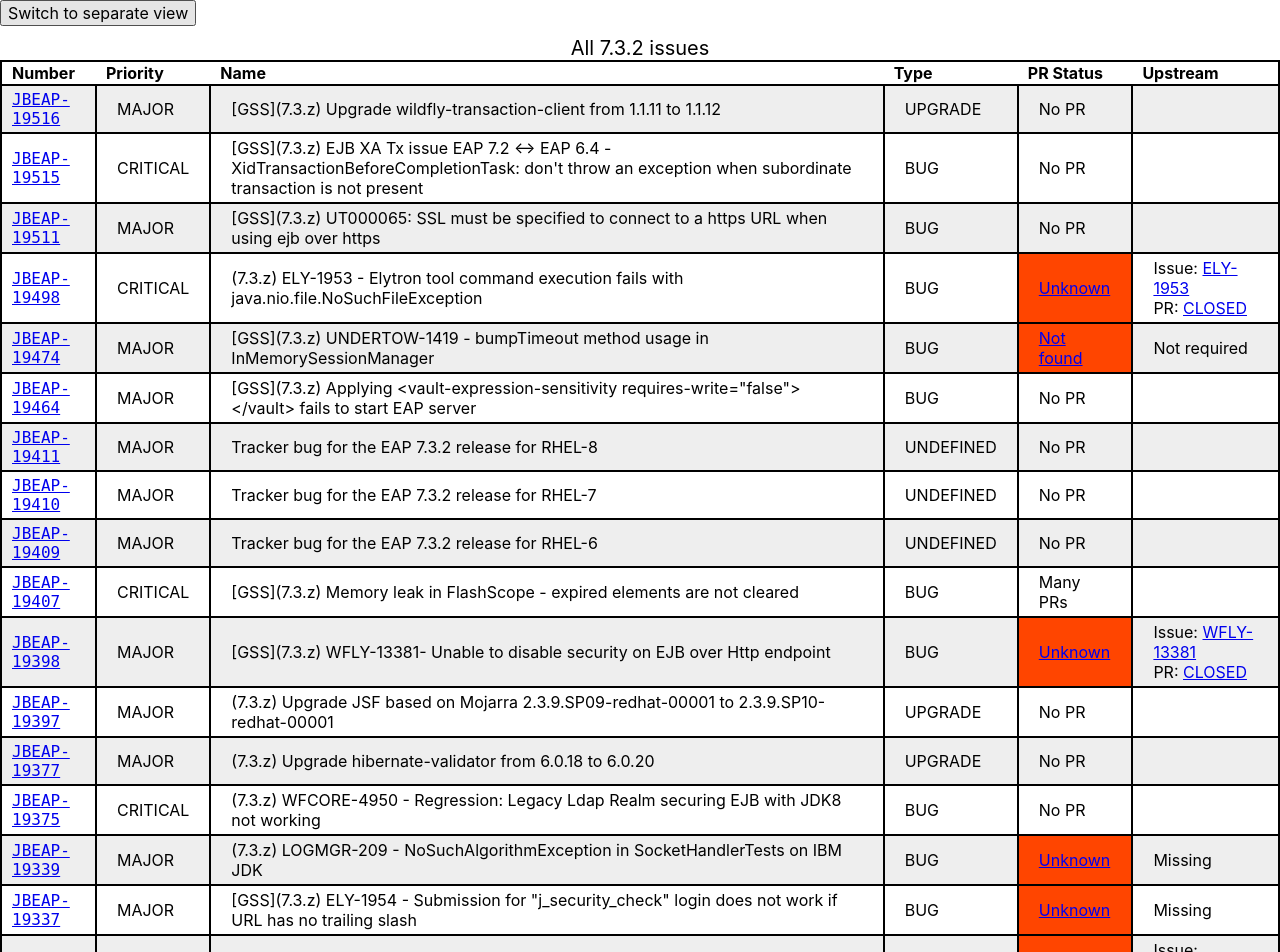
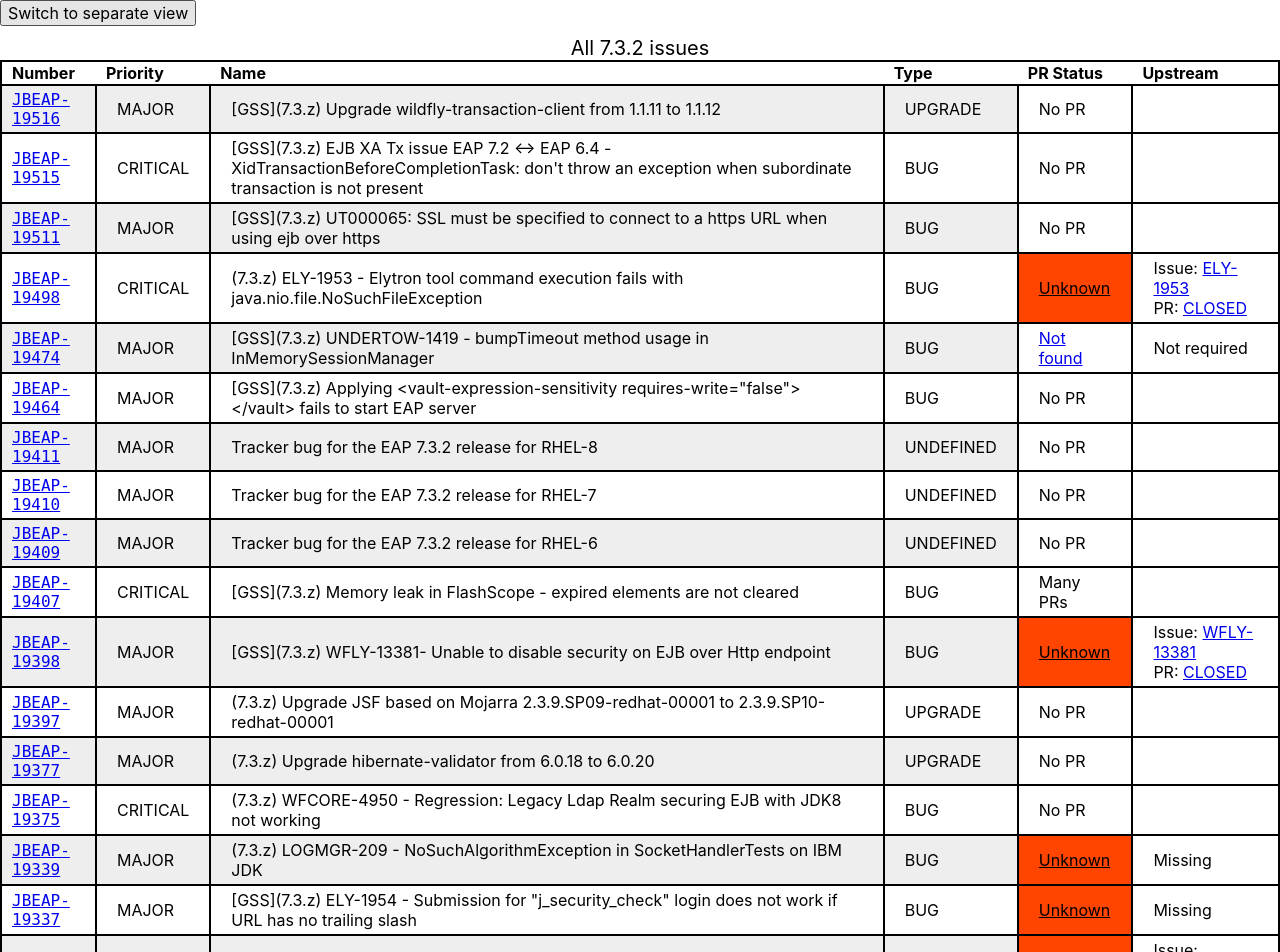
Before and after one commit to jboss-set/payload-status, a React (Create React App) app: page / in a window 1280 px wide. Shown: the top 952 px of the page. Built offline with nearby package versions, Linux system fonts and the light colour scheme.

Commit message:
fix colors in last two columns

```diff
--- a/src/App.css
+++ b/src/App.css
@@ -25,13 +25,30 @@
     padding: 4px 20px;
 }
 
+table.list td.pr,
+table.list td.up {
+    background-color: white;
+}
+
 table.list.single tbody tr:nth-child(2n+1) {
     background-color: #eee;
 }
 
 table.list td.pr-status-unknown,
-table.list td.pr-status-not-found {
+table.list td.pr-status-unstable,
+table.list td.pr-status-blocked {
     background-color: orangered;
+}
+
+table.list td.pr-status-clean {
+    background-color: forestgreen;
+}
+
+td.pr-status-unknown > a,
+td.pr-status-unstable > a,
+td.pr-status-blocked > a,
+td.pr-status-clean > a {
+    color: black;
 }
 
 table.list td.mono {
--- a/src/IssueCommon.js
+++ b/src/IssueCommon.js
@@ -43,8 +43,8 @@
 }
 
 const PullRequestInfo = ({data}) => {
-    if (data.length === 0) return (<><td>No PR</td><td/></>);
-    if (data.length > 1) return (<><td>Many PRs</td><td/></>);
+    if (data.length === 0) return (<><td className="pr">No PR</td><td className="up"/></>);
+    if (data.length > 1) return (<><td className="pr">Many PRs</td><td className="up"/></>);
 
     return (
         <PullRequest {...data[0]} />
@@ -64,7 +64,7 @@
 const PRStatus = ({url, status}) => {
     let props = {url, status}
     return (
-        <td className={safeClassName("pr-status-" + status)}>
+        <td className={"pr " + safeClassName("pr-status-" + status)}>
             <PRText {...props} />
         </td>
     )
@@ -77,11 +77,11 @@
 }
 
 const UpstreamPR = ({...upstream}) => {
-    if (upstream['upstream-required'] && !upstream['upstream-jira']) {return (<td className="up-miss">Missing</td>)}
-    else if (!upstream['upstream-required']) {return (<td className="up-not">Not required</td>)}
+    if (upstream['upstream-required'] && !upstream['upstream-jira']) {return (<td className="up up-miss">Missing</td>)}
+    else if (!upstream['upstream-required']) {return (<td className="up up-not">Not required</td>)}
 
     return (
-        <td>
+        <td className="up">
           Issue: <a href={upstream['upstream-jira']}>{getKeyFromUrl(upstream['upstream-jira'])}</a><br/>
           PR: <PRText {...upstream['upstream-pull-request']} />
         </td>
```
